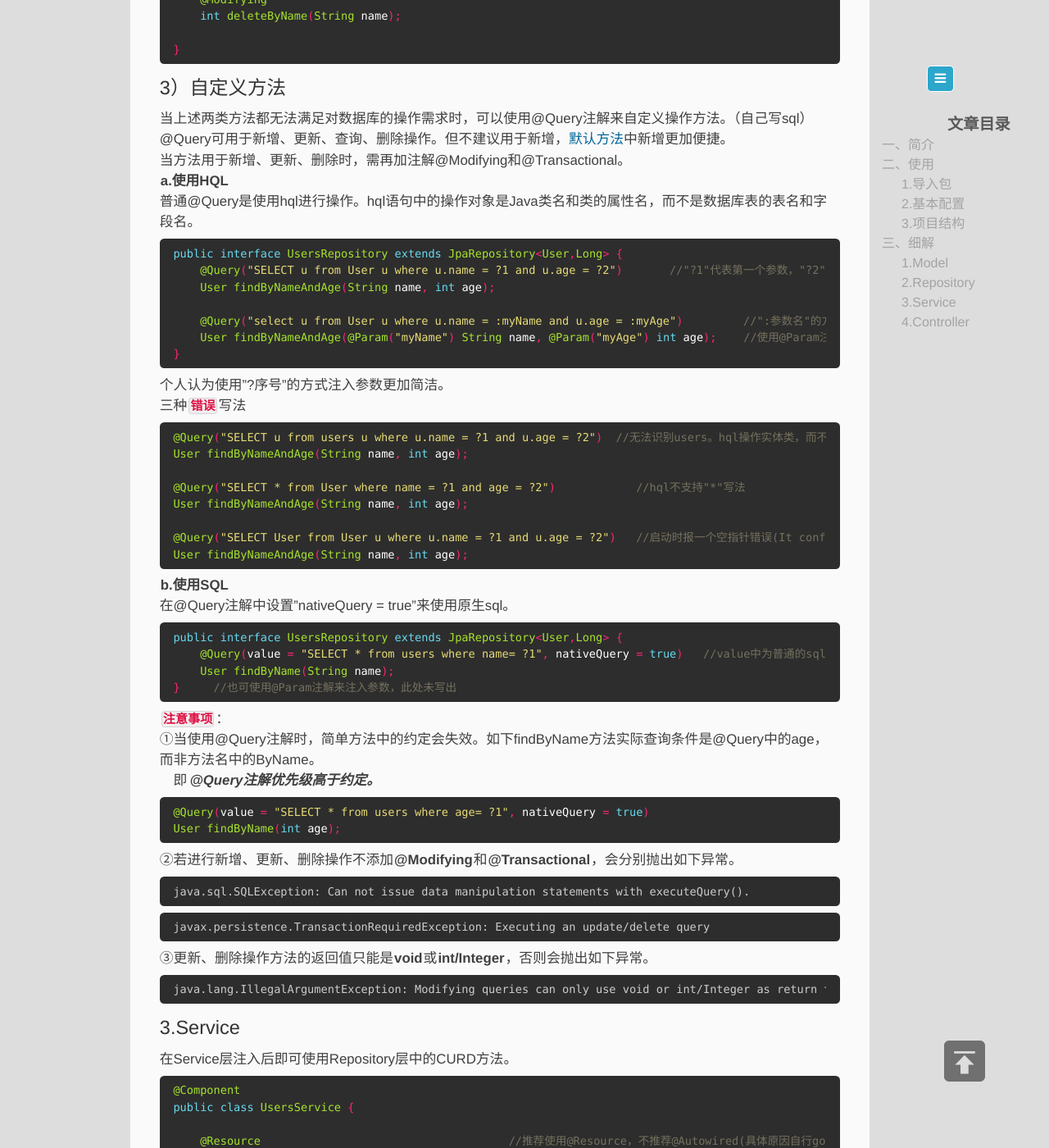
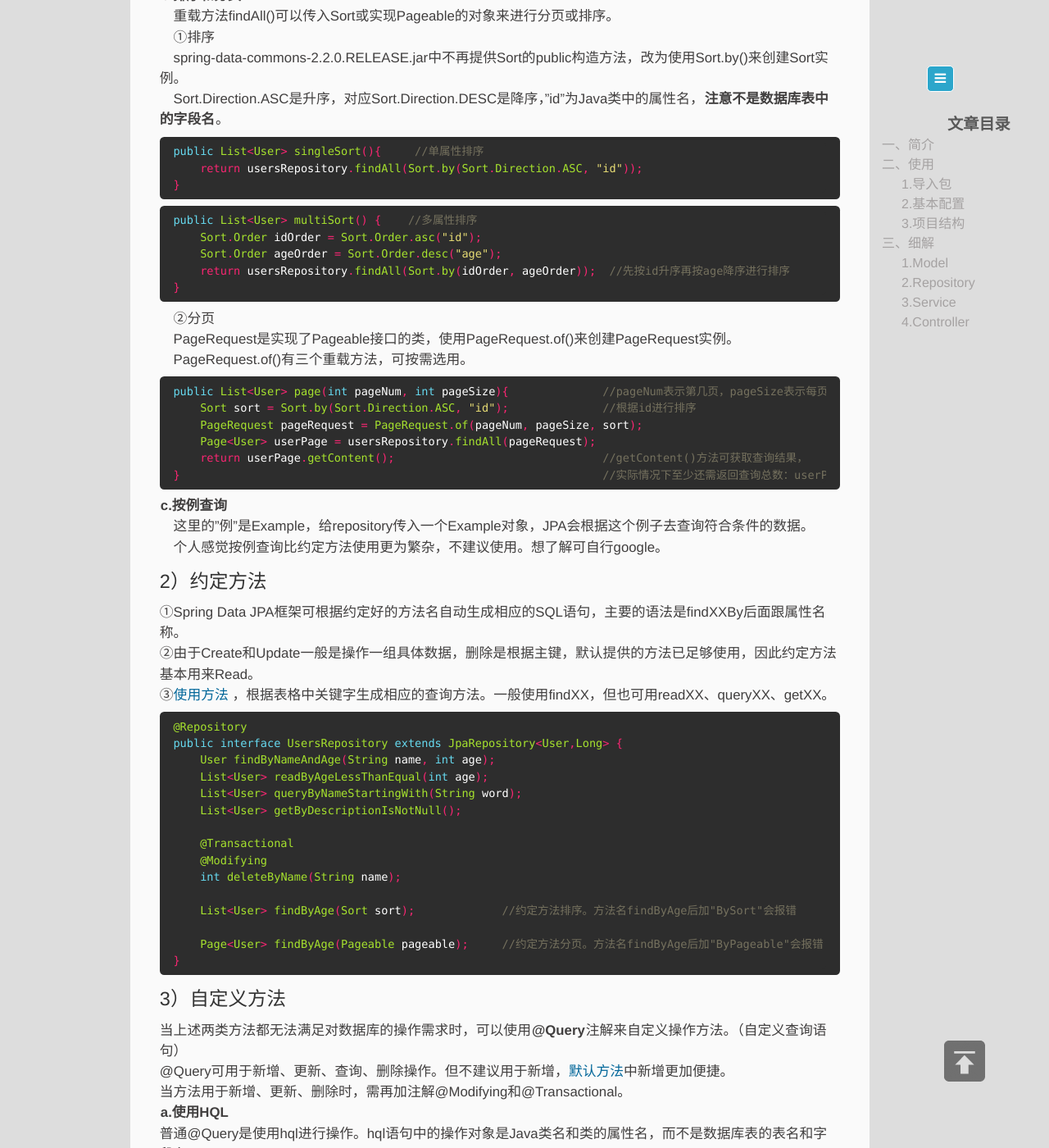
Before and after one commit to memorate/memorate.github.io, a Jekyll site: the page built from _posts/2019-12-05-spring-data-jpa.markdown, in a window 1280 px wide and 1400 px high, scrolled down 4217 px. Shown: the whole window at 82% size. Built offline with Jekyll 4.4.1, drawn with Linux system fonts in a browser that asks for light colours; some of the changed text lies outside the part shown.

Commit message:
完善spring data jpa内容

````diff
--- a/_posts/2019-12-05-spring-data-jpa.markdown
+++ b/_posts/2019-12-05-spring-data-jpa.markdown
@@ -17,7 +17,7 @@ description: Spring Data JPA使用简介
 （[官方文档](https://docs.spring.io/spring-data/jpa/docs/current/reference/html/#reference)、[GitHub地址](https://github.com/spring-projects/spring-data-jpa)）
 ### 二、使用
 #### 1.导入包
-在pom.xml文件中引入下述依赖。
+在pom.xml文件中引入下述依赖（版本可自主选择）。
 ```xml
 <dependency>
     <groupId>org.springframework.boot</groupId>
@@ -57,9 +57,9 @@ spring:
 #### 3.项目结构
 　![]({{ "/assets/img/springJPA1.png"}})
 `四类约定文件`：
-　1)**model**：存放数据库表对应的Java类；
-　2)**repository**：每个Repository对应一张表的CURD，java类与数据库交互的媒介；
-　3)**service**：每个service对应一张表的相关业务操作，将repository查到的数据进一步进行处理；
+　1)**model**：存放数据库中表对应的Java类；
+　2)**repository**：每个Repository接口负责对一张表进行CURD，是Java应用操作数据库的工具；
+　3)**service**：业务操作，普遍一个Service类中封装一个Repository的相关操作，对Repository查到的数据进行业务处理；
 　4)**controller**：与外界（请求）交互的门户，接收外界请求并调用service层的方法处理该请求；
 　创建类时请遵循上述约定将对应的类放在对应的package下！
 ### 三、细解
@@ -68,22 +68,27 @@ spring:
 #### 1.Model
 默认情况下，创建实体类时注意**类名**要与数据库中表名相同，类中各**属性名**与表中字段名相同。（符合驼峰也可匹配）
 ```java
-@Entity                  //用于标注该类对应数据库的表
-@Table(name = "users")   /*用于映射表名和实体类名*/                               @Entity
-public class User {                                                              public class Detail {
-    @Id                  /*用于标注该字段为User类中的主键*/                            @Id
-    @GeneratedValue      /*用于标注主键的生成策略*/                                    @GeneratedValue
-    private long id;                                                                  private long id;
-    private String name;                                                              private String position;
-    private int age;                                                                  private String phoneNumber;   //驼峰
-    private String description;                                                       private String education;
-}     /*省略getter、setter方法*/                                                  }       //省略getter、setter方法
+@Entity                  /*用于标注该类对应数据库的表*/                          @Entity
+@Table(name = "users")   /*用于映射表名和实体类名*/                              public class Detail {
+public class User {                                                                  @Id
+    @Id                  /*用于标注该字段为User类中的主键*/                            @GeneratedValue
+    @GeneratedValue      /*用于标注主键的生成策略*/                                    private long id;
+    private long id;                                                                  private String position;
+    private String name;                                                              private String phoneNumber;   //驼峰
+    private int age;                                                                  @Column(name = "education")
+    private String description;                                                       private String edu;
+}     /*省略getter、setter方法*/                                                 }       //省略getter、setter方法
 ```
-1）**@Table**：
-　当实体类与其映射的数据库表名**不同名**时需要使用@Table注解说明。
+1）`@Entity`
+　用于告诉spring boot该类对应数据库的一张表。
+2）`@Table`
+　当实体类类名与其映射的数据库表名**不相同**时需要使用@Table注解指定实体类所对应的数据库表。
 　**用法**：@Table(name = "tableName")
-2）**@GeneratedValue**：
-　其意义主要是为一个实体生成一个唯一标识的主键，通过strategy属性指定，共有四种策略。
+3）`@Column`
+　当类属性名与数据库字段名**不相同**时需要使用@Column注解指定属性所对应的字段。
+　**用法**：@Column(name = "columnName")
+4）`@GeneratedValue`
+　其意义主要是为一个实体生成一个唯一标识的主键，通过strategy属性指定生成方式，共有四种策略。
 　**用法**：@GeneratedValue(strategy=GenerationType.AUTO)
 　①IDENTITY：采用数据库ID自增长的方式来自增主键字段，Oracle 不支持这种方式；
 　②AUTO：JPA自动选择合适的策略，是默认选项（**不指定strategy时默认使用AUTO**）；
@@ -98,13 +103,50 @@ CrudRepository等接口中，一般情况继承JpaRepository<T,ID>即可使用
 public interface UsersRepository extends JpaRepository<User,Long> {    //用于操作数据库"users"表
 }
 ```
-　　**默认方法开箱即可使用，简单方法只需根据约定起好方法名，自定义方法需自己编写[HQL](https://blog.csdn.net/qq_28633249/article/details/77884062)/SQL语句。**
+　　**默认方法开箱即可使用，约定方法只需根据约定起好方法名，自定义方法需自己编写[HQL](https://blog.csdn.net/qq_28633249/article/details/77884062)/SQL语句。**
 ##### 1）<span id="default">默认方法</span>
 以下方法为三个接口中自带，可直接使用。
 ![]({{ "/assets/img/springJPA4.png"}})
-##### 2）简单方法
+**a.新增和更新**
+　新增和更新单条记录都使用`S save(S var1)`方法。多条记录时使用重载方法`saveAll(Iterable<S> var1)`，注意两个方法返回值不同。
+　①当var1变量的主键为空时，执行新增操作；
+　②当主键不为空、但数据库中主键对应的数据不存在时，执行新增操作；
+　③当主键不为空、且数据库中主键对应的数据存在时，执行更新操作；
+　当使用了@GeneratedValue注解后，即使id赋了具体的值(例id=999)，save时还是会使用自增长的方式，而不会在数据库中将id的值存为999。
+**b.排序和分页**
+　重载方法findAll()可以传入Sort或实现Pageable的对象来进行分页或排序。
+　①排序
+　spring-data-commons-2.2.0.RELEASE.jar中不再提供Sort的public构造方法，改为使用Sort.by()来创建Sort实例。
+　Sort.Direction.ASC是升序，对应Sort.Direction.DESC是降序，"id"为Java类中的属性名，**注意不是数据库表中的字段名**。
+```java
+public List<User> singleSort(){     //单属性排序
+    return usersRepository.findAll(Sort.by(Sort.Direction.ASC, "id"));
+}
+```
+```java
+public List<User> multiSort() {    //多属性排序
+    Sort.Order idOrder = Sort.Order.asc("id");
+    Sort.Order ageOrder = Sort.Order.desc("age");
+    return usersRepository.findAll(Sort.by(idOrder, ageOrder));  //先按id升序再按age降序进行排序
+}
+```
+　②分页
+　PageRequest是实现了Pageable接口的类，使用PageRequest.of()来创建PageRequest实例。
+　PageRequest.of()有三个重载方法，可按需选用。
+```java
+public List<User> page(int pageNum, int pageSize){              //pageNum表示第几页，pageSize表示每页有几条数据
+    Sort sort = Sort.by(Sort.Direction.ASC, "id");              //根据id进行排序
+    PageRequest pageRequest = PageRequest.of(pageNum, pageSize, sort);
+    Page<User> userPage = usersRepository.findAll(pageRequest);
+    return userPage.getContent();                               //getContent()方法可获取查询结果，
+}                                                               //实际情况下至少还需返回查询总数：userPage.getTotalElements()
+```
+**c.按例查询**
+　这里的"例"是Example，给repository传入一个Example对象，JPA会根据这个例子去查询符合条件的数据。
+　个人感觉按例查询比约定方法使用更为繁杂，不建议使用。想了解可自行google。
+##### 2）约定方法
 ①Spring Data JPA框架可根据约定好的方法名自动生成相应的SQL语句，主要的语法是findXXBy后面跟属性名称。
-②由于Create和Update一般是操作一组具体数据，删除是根据主键，默认提供的方法已足够使用，因此简单方法基本用来Read。
+②由于Create和Update一般是操作一组具体数据，删除是根据主键，默认提供的方法已足够使用，因此约定方法基本用来Read。
 ③[使用方法](https://docs.spring.io/spring-data/jpa/docs/current/reference/html/#jpa.query-methods.query-creation)
 ，根据表格中关键字生成相应的查询方法。一般使用findXX，但也可用readXX、queryXX、getXX。
 ```java
@@ -119,10 +161,13 @@ public interface UsersRepository extends JpaRepository<User,Long> {
     @Modifying
     int deleteByName(String name);
 
+    List<User> findByAge(Sort sort);             //约定方法排序。方法名findByAge后加"BySort"会报错
+
+    Page<User> findByAge(Pageable pageable);     //约定方法分页。方法名findByAge后加"ByPageable"会报错
 }
 ```
 ##### 3）自定义方法
-当上述两类方法都无法满足对数据库的操作需求时，可以使用@Query注解来自定义操作方法。（自己写sql）
+当上述两类方法都无法满足对数据库的操作需求时，可以使用**@Query**注解来自定义操作方法。（自定义查询语句）
 @Query可用于新增、更新、查询、删除操作。但不建议用于新增，[默认方法](#default)中新增更加便捷。
 当方法用于新增、更新、删除时，需再加注解@Modifying和@Transactional。
 **a.使用HQL**
@@ -137,17 +182,6 @@ public interface UsersRepository extends JpaRepository<User,Long> {
 }
 ```
 个人认为使用"?序号"的方式注入参数更加简洁。
-三种`错误`写法
-```java
-@Query("SELECT u from users u where u.name = ?1 and u.age = ?2")  //无法识别users。hql操作实体类，而不是数据库表（应是User类，而不是users表）
-User findByNameAndAge(String name, int age);
-
-@Query("SELECT * from User where name = ?1 and age = ?2")            //hql不支持"*"写法
-User findByNameAndAge(String name, int age);
-
-@Query("SELECT User from User u where u.name = ?1 and u.age = ?2")   //启动时报一个空指针错误(It confuses me)
-User findByNameAndAge(String name, int age);
-```
 **b.使用SQL**
 在@Query注解中设置"nativeQuery = true"来使用原生sql。
 ```java
@@ -156,8 +190,23 @@ public interface UsersRepository extends JpaRepository<User,Long> {
     User findByName(String name);
 }     //也可使用@Param注解来注入参数，此处未写出
 ```
+**c.排序和分页**
+```java
+@Query("select u from User u where u.age = ?1")
+List<User> findByAge(int age, Sort sort);           //排序
+
+@Query("select u from User u where u.age = ?1")
+Page<User> findByAge(int age, Pageable pageable);   //分页
+```
+**d.根据值长度排序**
+```java
+public List<User> sortByLength(int age) {
+    JpaSort sort = JpaSort.unsafe(Sort.Direction.ASC, "LENGTH(description)");     //LENGTH(属性名)。必须使用JpaSort.unsafe，否则报错
+    return usersRepository.findByAge(age, sort);
+}
+```
 `注意事项`：
-①当使用@Query注解时，简单方法中的约定会失效。如下findByName方法实际查询条件是@Query中的age，而非方法名中的ByName。
+①当使用@Query注解时，约定方法会失效。如下findByName方法实际查询条件是@Query中的age，而非方法名中的ByName。
 　即***@Query注解优先级高于约定。***
 ```java
 @Query(value = "SELECT * from users where age= ?1", nativeQuery = true)
@@ -174,8 +223,23 @@ javax.persistence.TransactionRequiredException: Executing an update/delete query
 ```text
 java.lang.IllegalArgumentException: Modifying queries can only use void or int/Integer as return type!
 ```
+④只有自定义方法才可以根据值长度进行排序，默认方法和约定方法使用"LENGTH(属性名)"排序会报错。
+```text
+org.springframework.data.mapping.PropertyReferenceException: No property LENGTH(description) found for type User!
+```
+⑤三种关于HQL的`错误`写法
+ ```java
+ @Query("SELECT u from users u where u.name = ?1 and u.age = ?2")  //无法识别users。hql操作实体类，而不是数据库表（应是User类，而不是users表）
+ User findByNameAndAge(String name, int age);
+
+ @Query("SELECT * from User where name = ?1 and age = ?2")            //hql不支持"*"写法
+ User findByNameAndAge(String name, int age);
+
+ @Query("SELECT User from User u where u.name = ?1 and u.age = ?2")   //启动时报一个空指针错误(It confuses me)
+ User findByNameAndAge(String name, int age);
+ ```
 #### 3.Service
-在Service层注入后即可使用Repository层中的CURD方法。
+在Service层注入Repository后即可使用其中定义的各类方法。
 ```java
 @Component
 public class UsersService {
@@ -185,10 +249,9 @@ public class UsersService {
 
     public List<User> getAllUsers() {
         return usersRepository.findAll();
-        //usersRepository.findByName(name)
-        //usersRepository.findByNameAndAge(name, age);
-        //...
     }
+
+    //...
 }
 ```
 #### 4.Controller
````
